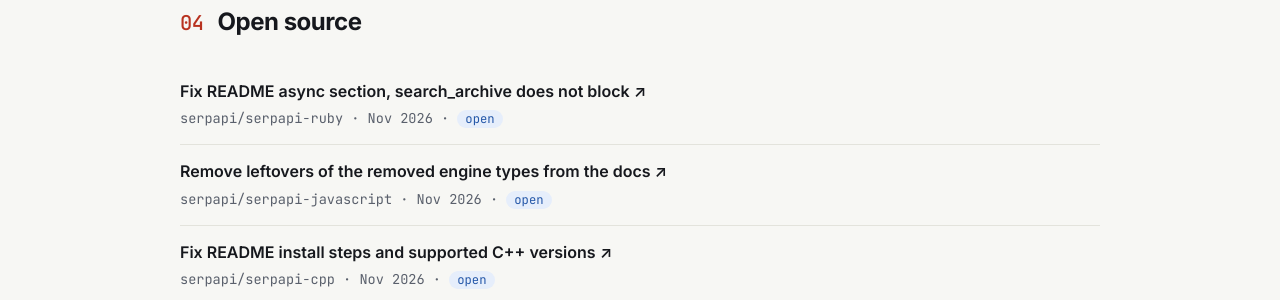
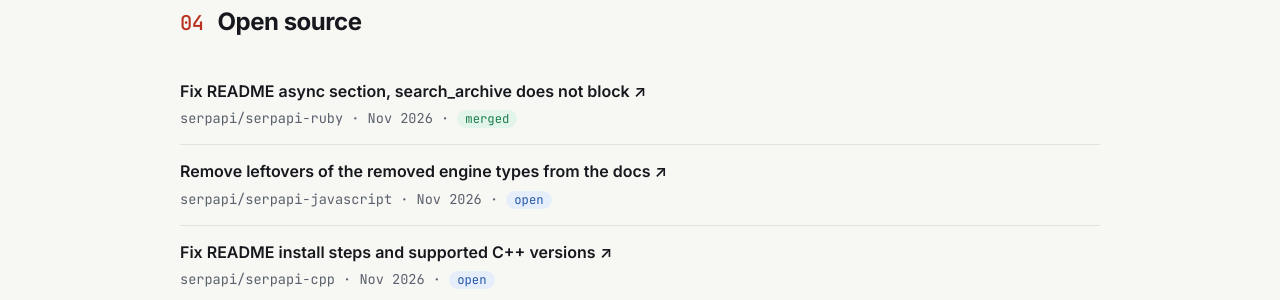
Before and after one commit to yuhruh/yuhruh.github.io, a Jekyll site: the page built from index.html, in a window 1280 px wide and 900 px high, scrolled down 3896 px. Shown: the part 149-449 px from the top of the window. Built offline with Jekyll 4.4.1, drawn with Linux system fonts in a browser that asks for light colours.

Commit message:
content: serpapi-ruby #48 is merged
Merged on 2026-11-25 after review ("Looks good, thank you.").

Co-Authored-By: Claude Opus 5.5 <noreply@anthropic.com>
Claude-Session: https://claude.ai/code/session_01TuohZcivxUJZ4nnUpmvMh8

```diff
--- a/_data/open_source.yml
+++ b/_data/open_source.yml
@@ -3,7 +3,7 @@
   title: Fix README async section, search_archive does not block
   url: https://github.com/serpapi/serpapi-ruby/pull/48
   date: Nov 2026
-  status: open
+  status: merged
 
 - repo: serpapi/serpapi-javascript
   title: Remove leftovers of the removed engine types from the docs
```
